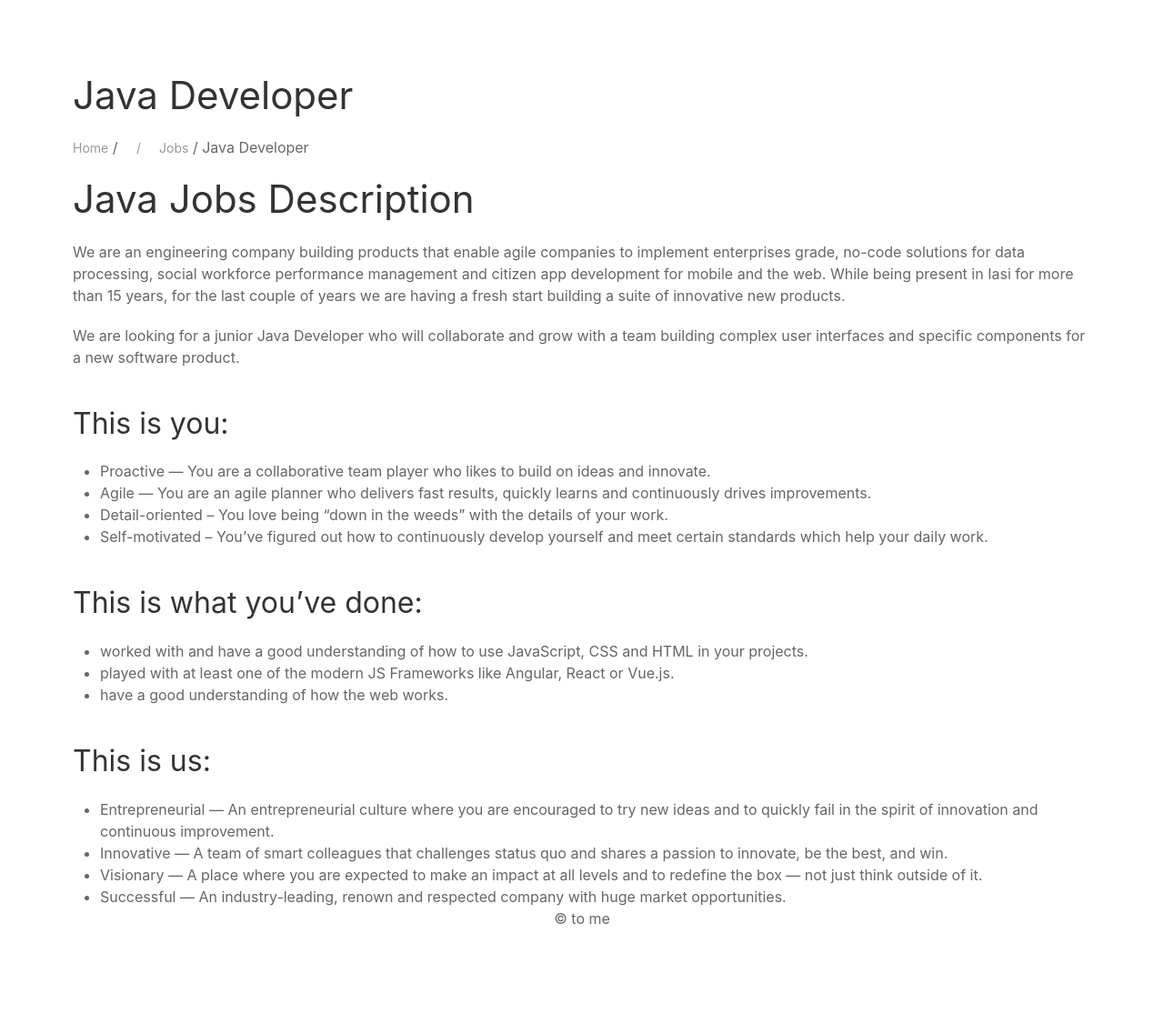
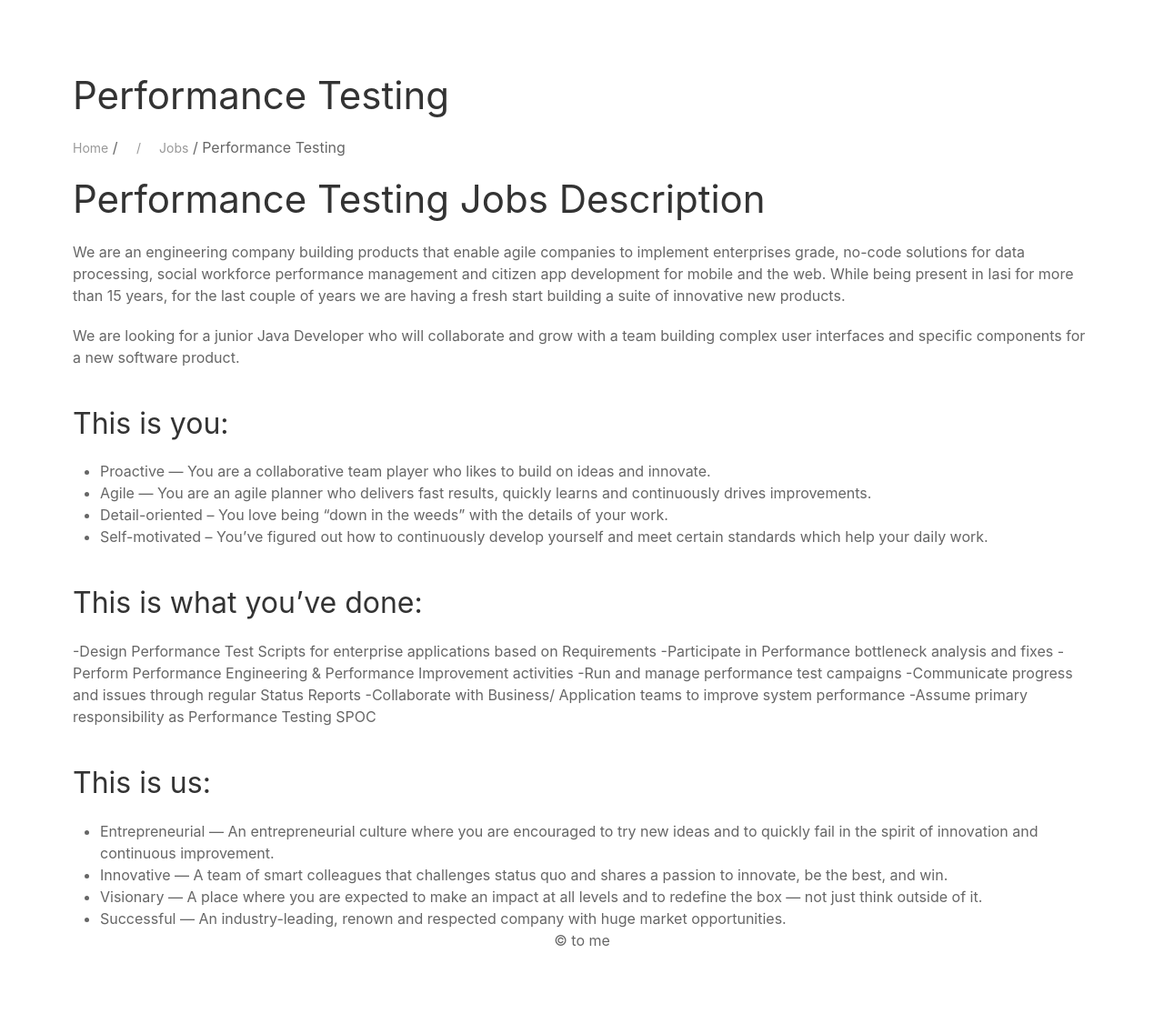
Before and after one commit to StartFE/FirstProject, a Jekyll site: the page built from _jobs/Performance.md, in a window 1280 px wide. Shown: the whole page at 91% size. Built offline with Jekyll 4.4.1, drawn with Linux system fonts in a browser that asks for light colours; nearby versions of some CDN libraries; before the commit the page ends 1102 px from its top, so only the background shows below that.

Commit message:
Update Performance.md

```diff
--- a/_jobs/Performance.md
+++ b/_jobs/Performance.md
@@ -1,11 +1,11 @@
 ---
-title: Java Developer
+title: Performance Testing
 description: Short description content for this job title
 published: 2021-05-20
 layout: default
 ---
 
-# Java Jobs Description
+# Performance Testing Jobs Description
 
 We are an engineering company building products that enable agile companies to implement enterprises grade, no-code solutions for data processing, social workforce performance management and citizen app development for mobile and the web. While being present in Iasi for more than 15 years, for the last couple of years we are having a fresh start building a suite of innovative new products.
 
@@ -18,9 +18,13 @@ We are looking for a junior Java Developer who will collaborate and grow with a
  - Self-motivated – You’ve figured out how to continuously develop yourself and meet certain standards which help your daily work.
 
 ## This is what you’ve done:
- - worked with and have a good understanding of how to use JavaScript, CSS and HTML in your projects.
- - played with at least one of the modern JS Frameworks like Angular, React or Vue.js.
- - have a good understanding of how the web works.
+-Design Performance Test Scripts for enterprise applications based on Requirements
+-Participate in Performance bottleneck analysis and fixes
+-Perform Performance Engineering & Performance Improvement activities
+-Run and manage performance test campaigns
+-Communicate progress and issues through regular Status Reports
+-Collaborate with Business/ Application teams to improve system performance
+-Assume primary responsibility as Performance Testing SPOC
 
 ## This is us:
  - Entrepreneurial — An entrepreneurial culture where you are encouraged to try new ideas and to quickly fail in the spirit of innovation and continuous improvement.
```
